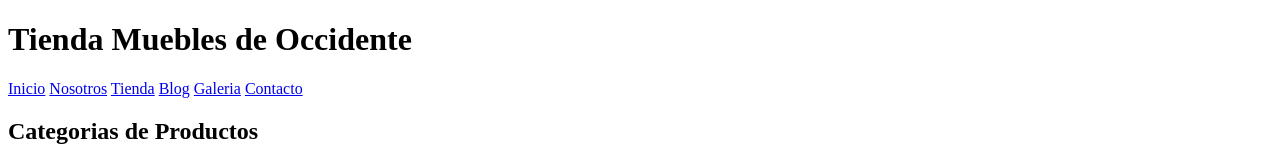
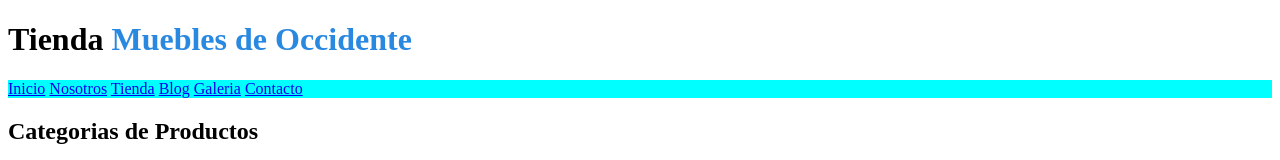
Before and after one commit to AngelliSugey/compiladores, a plain HTML site: page ejemplo-04-ecomerce/index.html in a window 1280 px wide. Shown: the top 160 px of the page. Drawn offline with Linux system fonts and the light colour scheme.

Commit message:
Inicio de homepage

```diff
--- /dev/null
+++ b/ejemplo-04-ecomerce/assets/css/style.css
@@ -0,0 +1,16 @@
+h1{
+    color: #000000;
+}
+
+span{
+    color: #2988E0;
+}
+
+/*
+id: debe ser unico.
+class: si se pueden repetir y tambien se puede usar varias en una sola etiqueta.
+*/
+
+#navegacion{
+    background-color: aqua;
+}
--- a/ejemplo-04-ecomerce/index.html
+++ b/ejemplo-04-ecomerce/index.html
@@ -5,13 +5,14 @@
     <meta http-equiv="X-UA-Compatible" content="IE=edge">
     <meta name="viewport" content="width=device-width, initial-scale=1.0">
     <title>Tienda Muebles de Occidente</title>
+    <link rel="stylesheet" href="./assets/css/style.css">
 </head>
 <body>
     <header>
-        <h1>Tienda Muebles de Occidente</h1>
+        <h1>Tienda <span>Muebles de Occidente</span></h1>
     </header>
 
-    <nav>
+    <nav id="navegacion">
         <a href="javascript:void(0)">Inicio</a>
         <a href="javascript:void(0)">Nosotros</a>
         <a href="javascript:void(0)">Tienda</a>
```
